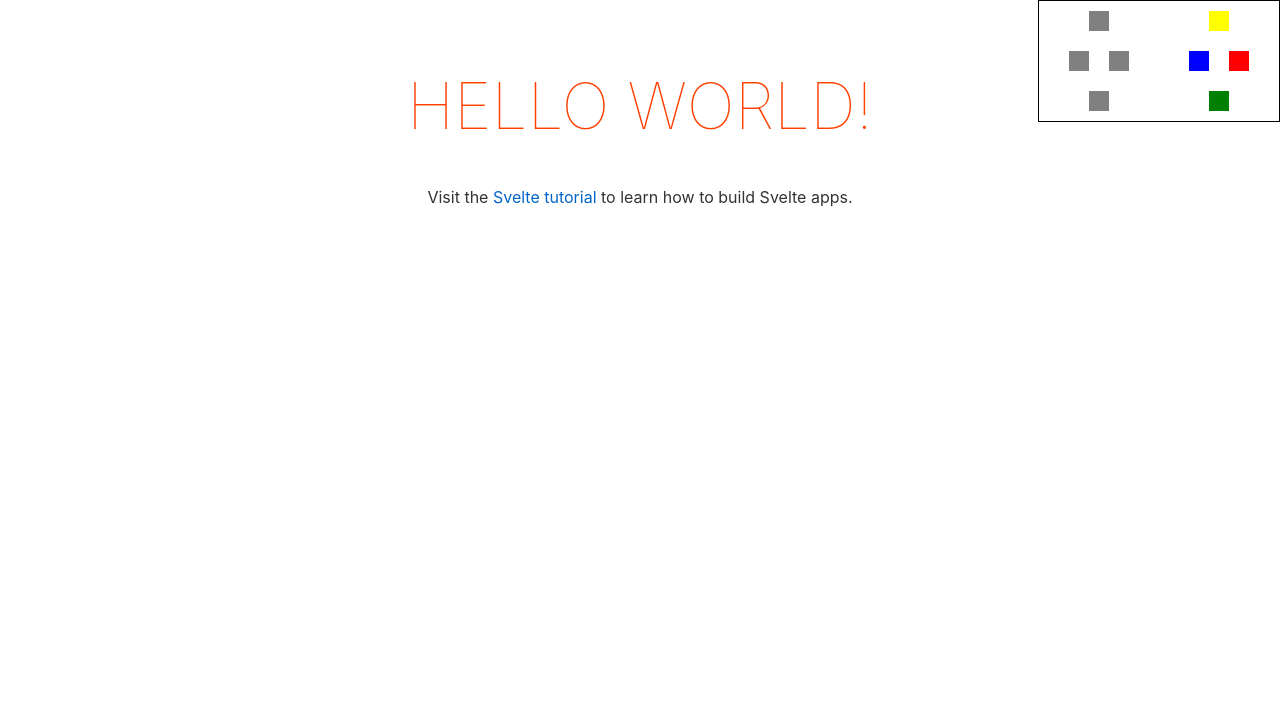
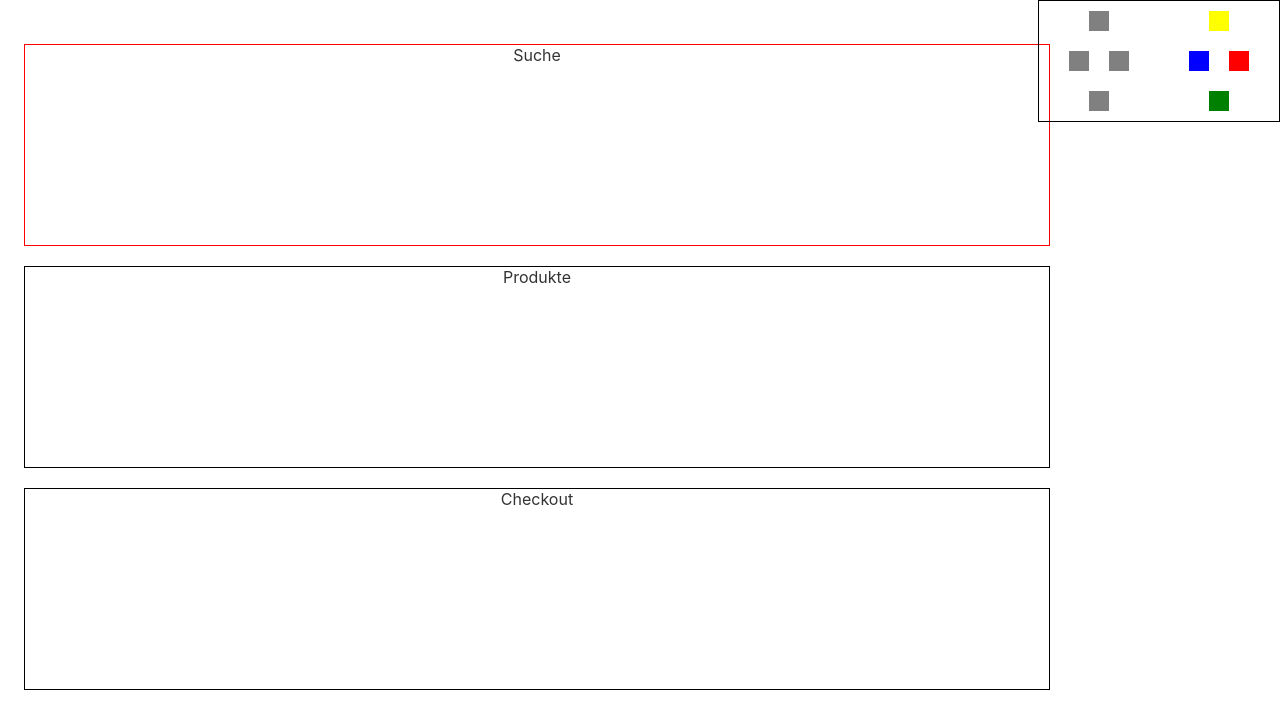
Before and after one commit to frontendRubbish/controls, a Svelte app: page / in a window 1280 px wide. Shown: the top 728 px of the page. Built offline with nearby package versions, Linux system fonts and the light colour scheme.

Commit message:
change section on input

```diff
--- a/src/App.svelte
+++ b/src/App.svelte
@@ -1,28 +1,24 @@
 <script lang="ts">
 	import InputController from './InputController.svelte';
+	import Search from './Search.svelte';
+	import Products from './Products.svelte';
+	import Checkout from './Checkout.svelte';
 
-	export let name: string;
 </script>
 
 <main>
 	<InputController />
-	<h1>Hello {name}!</h1>
-	<p>Visit the <a href="https://svelte.dev/tutorial">Svelte tutorial</a> to learn how to build Svelte apps.</p>
+	<Search />
+	<Products />
+	<Checkout />
+
 </main>
 
 <style>
 	main {
 		text-align: center;
 		padding: 1em;
-		max-width: 240px;
 		margin: 0 auto;
-	}
-
-	h1 {
-		color: #ff3e00;
-		text-transform: uppercase;
-		font-size: 4em;
-		font-weight: 100;
 	}
 
 	@media (min-width: 640px) {
--- /dev/null
+++ b/src/Checkout.svelte
@@ -0,0 +1,32 @@
+<script lang="ts">
+  import { tick } from 'svelte';
+  import { activeSection, inputStatus } from './stores.js';
+
+  import type { InputStatus } from './types/input.status.js';
+
+  async function checkInput(inputStatus: InputStatus): Promise<void> {
+    if (inputStatus.down && $activeSection === 2) {
+      await tick();
+      activeSection.set(0);
+    }
+  }
+
+  $: checkInput($inputStatus);
+</script>
+
+<section class:active="{$activeSection === 2}">
+  Checkout
+</section>
+
+<style>
+  section {
+    border: 1px solid black;
+    height: 200px;
+    margin: 20px 0;
+    width: 1024px;
+  }
+
+  .active {
+    border-color: red;
+  }
+</style>
--- /dev/null
+++ b/src/Products.svelte
@@ -0,0 +1,32 @@
+<script lang="ts">
+  import { tick } from 'svelte';
+  import { activeSection, inputStatus } from './stores.js';
+
+  import type { InputStatus } from './types/input.status.js';
+
+  async function checkInput(inputStatus: InputStatus): Promise<void> {
+    if (inputStatus.down && $activeSection === 1) {
+      await tick();
+      activeSection.set(2);
+    }
+  }
+
+  $: checkInput($inputStatus);
+</script>
+
+<section class:active="{$activeSection === 1}">
+  Produkte
+</section>
+
+<style>
+  section {
+    border: 1px solid black;
+    height: 200px;
+    margin: 20px 0;
+    width: 1024px;
+  }
+
+  .active {
+    border-color: red;
+  }
+</style>
--- /dev/null
+++ b/src/Search.svelte
@@ -0,0 +1,33 @@
+<script lang="ts">
+  import { tick } from 'svelte';
+  import { activeSection, inputStatus } from './stores.js';
+
+  import type { InputStatus } from './types/input.status.js';
+
+  async function checkInput(inputStatus: InputStatus): Promise<void> {
+    if (inputStatus.down && $activeSection === 0) {
+      await tick();
+      activeSection.set(1);
+    }
+  }
+
+  $: checkInput($inputStatus);
+
+</script>
+
+<section class:active="{$activeSection === 0}">
+  Suche
+</section>
+
+<style>
+  section {
+    border: 1px solid black;
+    height: 200px;
+    margin: 20px 0;
+    width: 1024px;
+  }
+
+  .active {
+    border-color: red;
+  }
+</style>
--- a/src/stores.ts
+++ b/src/stores.ts
@@ -1,4 +1,4 @@
-import { writable, readable, derived } from 'svelte/store';
+import { writable } from 'svelte/store';
 import type { InputStatus } from './types/input.status';
 
 const initialInputStatus: InputStatus = {
@@ -13,3 +13,5 @@ const initialInputStatus: InputStatus = {
 }
 
 export const inputStatus = writable(initialInputStatus);
+
+export const activeSection = writable(0);
```
Also changed, not shown: src/InputController.svelte (indentation only).
